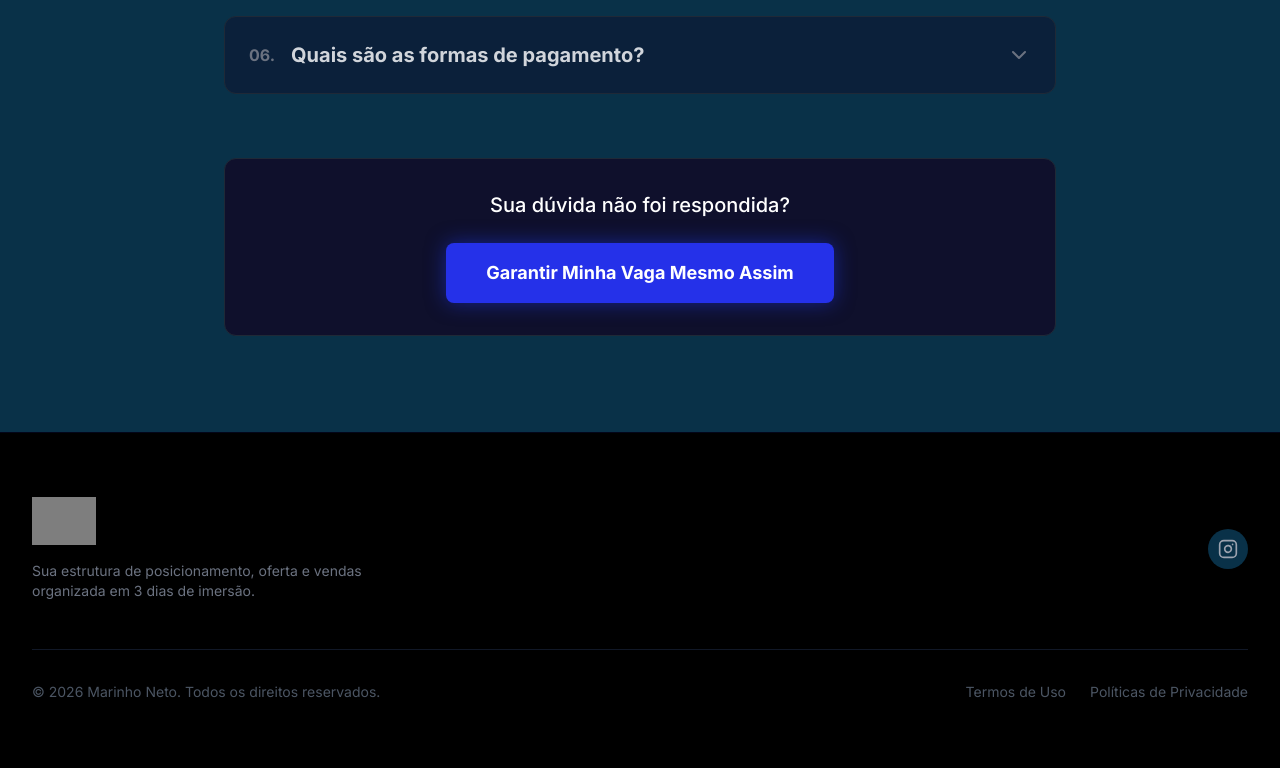
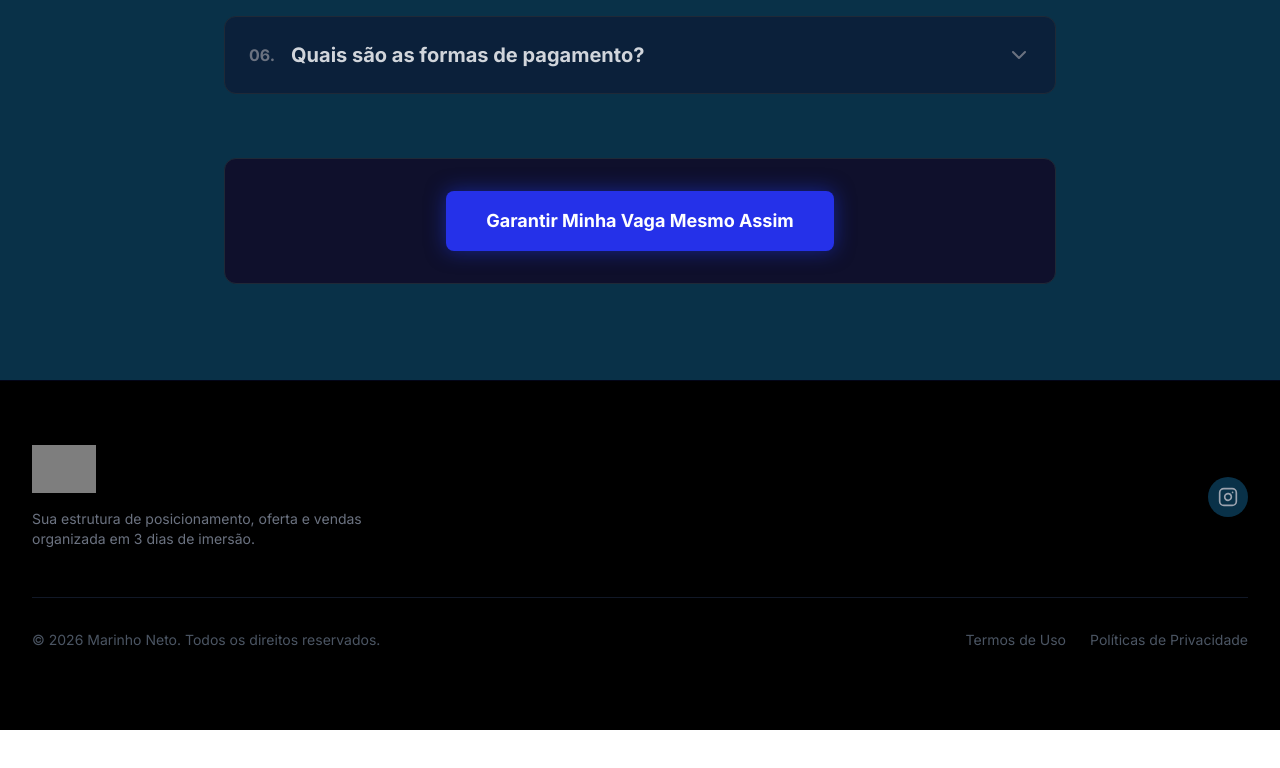
Before and after one commit to MestreZuao/rota-landing-page, a React (Vite) app: page / in a window 1280 px wide. Shown: the part 8116-8884 px from the top of the page. After the commit the page ends 8846 px from the top, so only its background shows below. Built offline with nearby package versions, Linux system fonts and the light colour scheme; grey boxes are pictures that could not be loaded.

Commit message:
feat: Remove text above CTA in FAQ section

```diff
--- a/src/components/FAQ.jsx
+++ b/src/components/FAQ.jsx
@@ -77,7 +77,6 @@ const FAQ = () => {
                 </div>
 
                 <div className="mt-16 text-center bg-brand-dark p-8 rounded-xl border border-gray-800 flex flex-col items-center">
-                    <p className="text-white text-xl font-medium mb-6">Sua dúvida não foi respondida?</p>
                     <a
                         href={KIWIFY_CHECKOUT_URL}
                         target="_blank"
```
